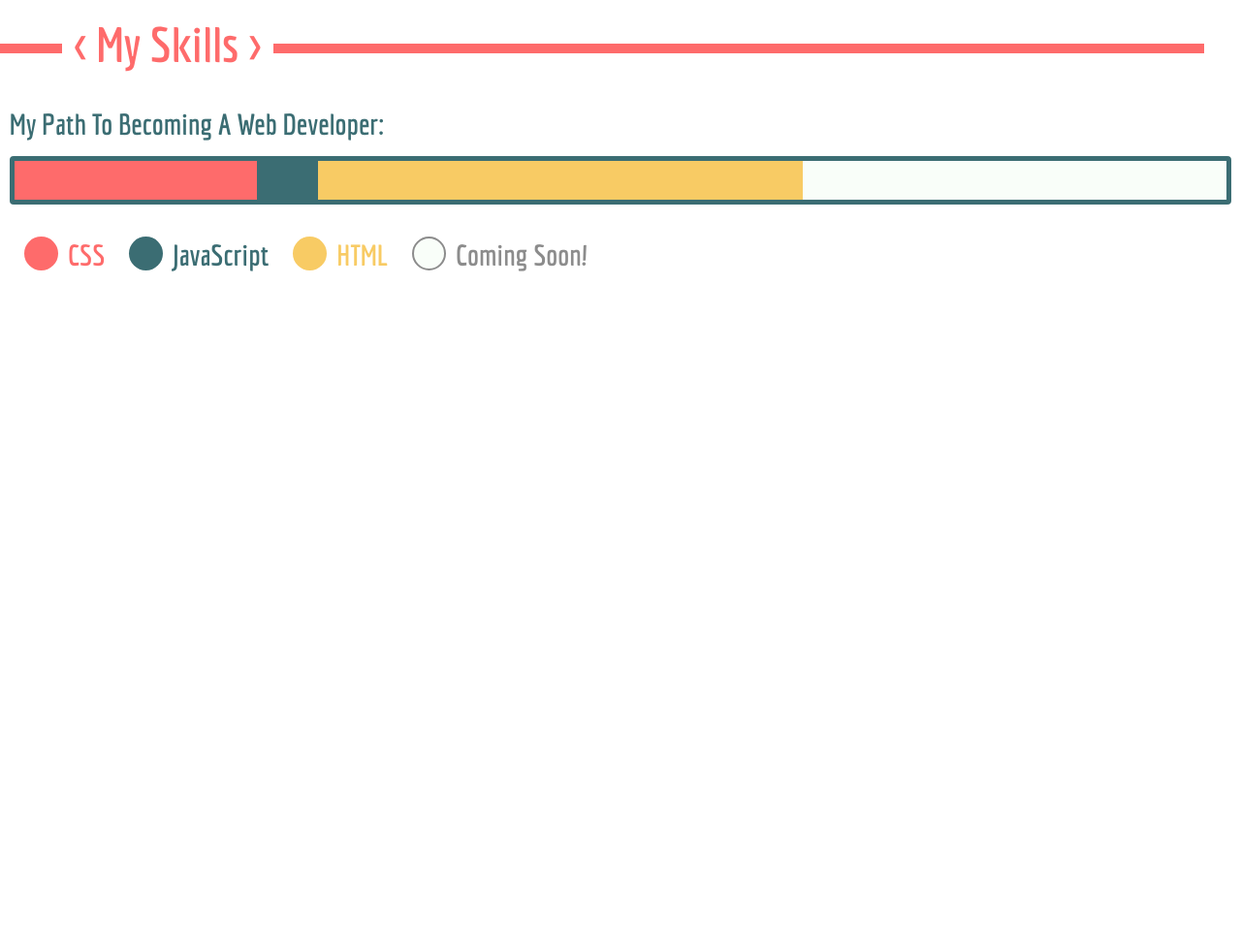
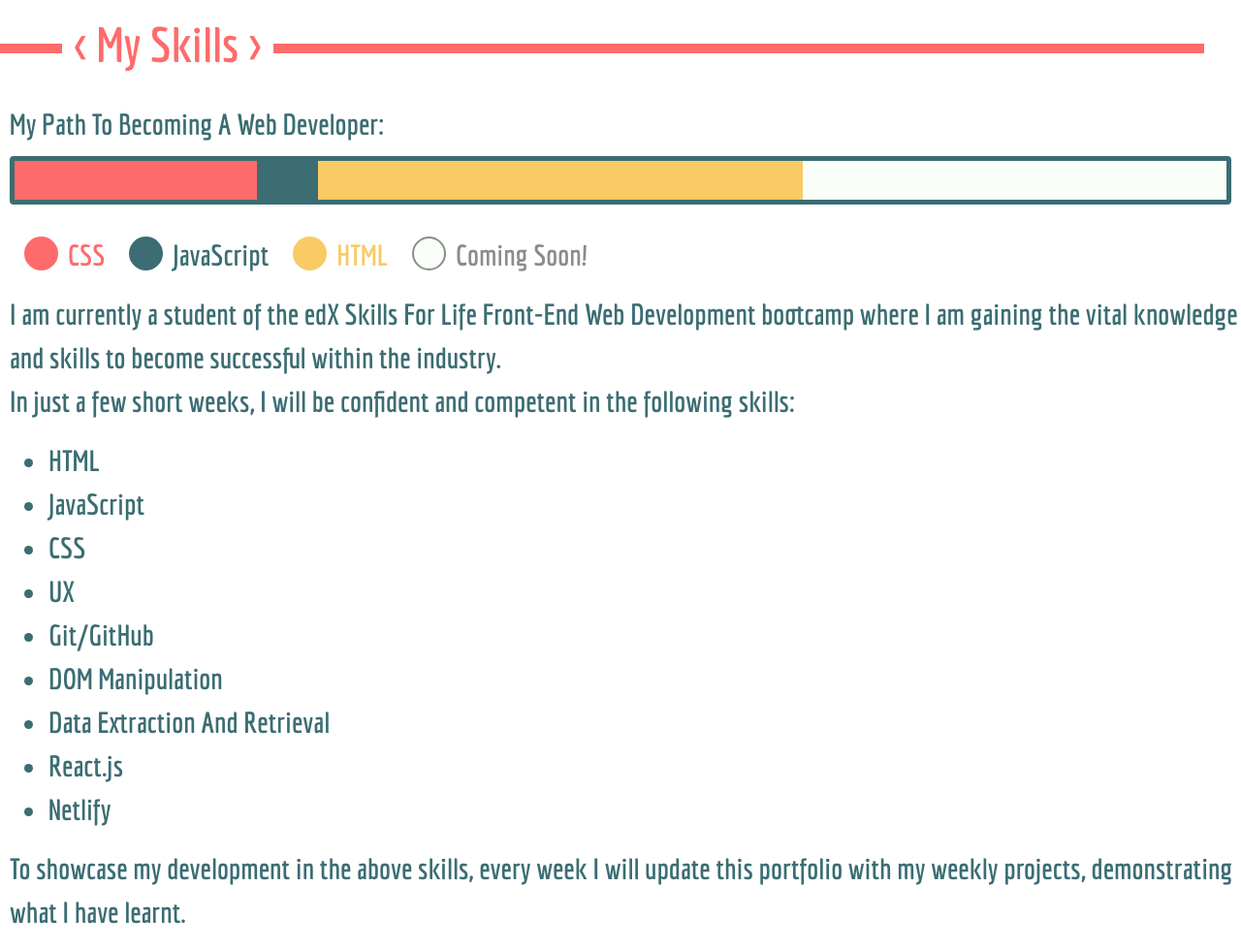
Before and after one commit to MaccersM8/Bootstrap-Portfolio, a plain HTML site: page index.html in a window 1280 px wide. Shown: the part 1912-2892 px from the top of the page at 97% size. Before the commit the page ends 2214 px from the top, so only its background shows below. Drawn offline with nearby package versions, Linux system fonts and the light colour scheme.

Commit message:
Finished Skills Section

```diff
--- a/CSS/style.css
+++ b/CSS/style.css
@@ -307,6 +307,14 @@
     padding-top: 20px;
 }
 
+/* Applies To Skills Text */
+.Skills-Text {
+    color:#3B6D73;
+    font-family: 'Economica', sans-serif;
+    font-size: 30px;
+    padding-left: 10px;
+}
+
 /* Media Query For Small Screen */
 @media only screen and (max-width:576px) {
     /* Relates To Jumbotron Header */
@@ -351,6 +359,9 @@
     .CSS-Header {
         font-size: 20px;
     }
+    .Skills-Text {
+        font-size: 20px;
+    }
 }
 
 /* Media Query For Medium Screen */
--- a/index.html
+++ b/index.html
@@ -59,7 +59,7 @@
                 </li>
                 <!-- Link For Skills Section -->
                 <li class="nav-item">
-                    <a class="nav-link Navigation-Link" href="#"><strong>Skills</strong></a>
+                    <a class="nav-link Navigation-Link" href="#Skill"><strong>Skills</strong></a>
                 </li>
                 <!-- Link For About Section -->
                 <li class="nav-item">
@@ -216,7 +216,7 @@
             <br>
         </section>
         <!-- My Skills Section Header -->
-        <section class="Skills-Header">
+        <section class="Skills-Header" id="Skill">
             <!-- First Skills Section Decorative Line -->
             <span class="Skills-Line-One"></span>
             <!-- Skills Section Heading -->
@@ -266,6 +266,27 @@
             <!-- Coming Soon Header -->
             <p class="Coming-Soon-Header"><strong>Coming Soon!</strong></p>
         </section>
+        <!-- Skills Text Section -->
+        <section class="Skills-Text">
+            <p><strong>I am currently a student of the edX Skills For Life Front-End Web Development
+                bootcamp where I am gaining the vital knowledge and skills to become successful within
+                the industry. <br>
+                In just a few short weeks, I will be confident and competent in the following skills:
+                <ul>
+                    <li>HTML</li>
+                    <li>JavaScript</li>
+                    <li>CSS</li>
+                    <li>UX</li>
+                    <li>Git/GitHub</li>
+                    <li>DOM Manipulation</li>
+                    <li>Data Extraction And Retrieval</li>
+                    <li>React.js</li>
+                    <li>Netlify</li>
+                </ul>
+                To showcase my development in the above skills, every week I will update this portfolio with
+                my weekly projects, demonstrating what I have learnt.
+            </strong></p>
+        </section>
     </main>
 </body>
 
```
